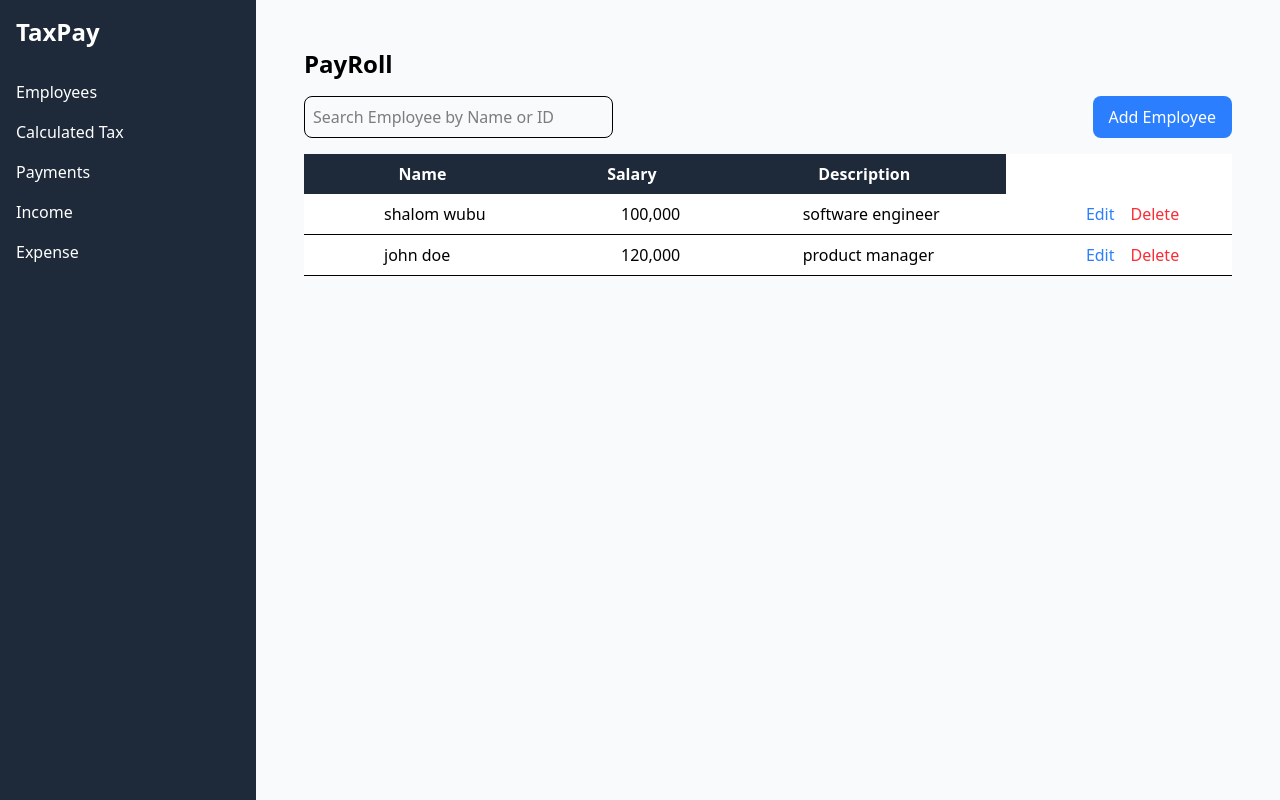
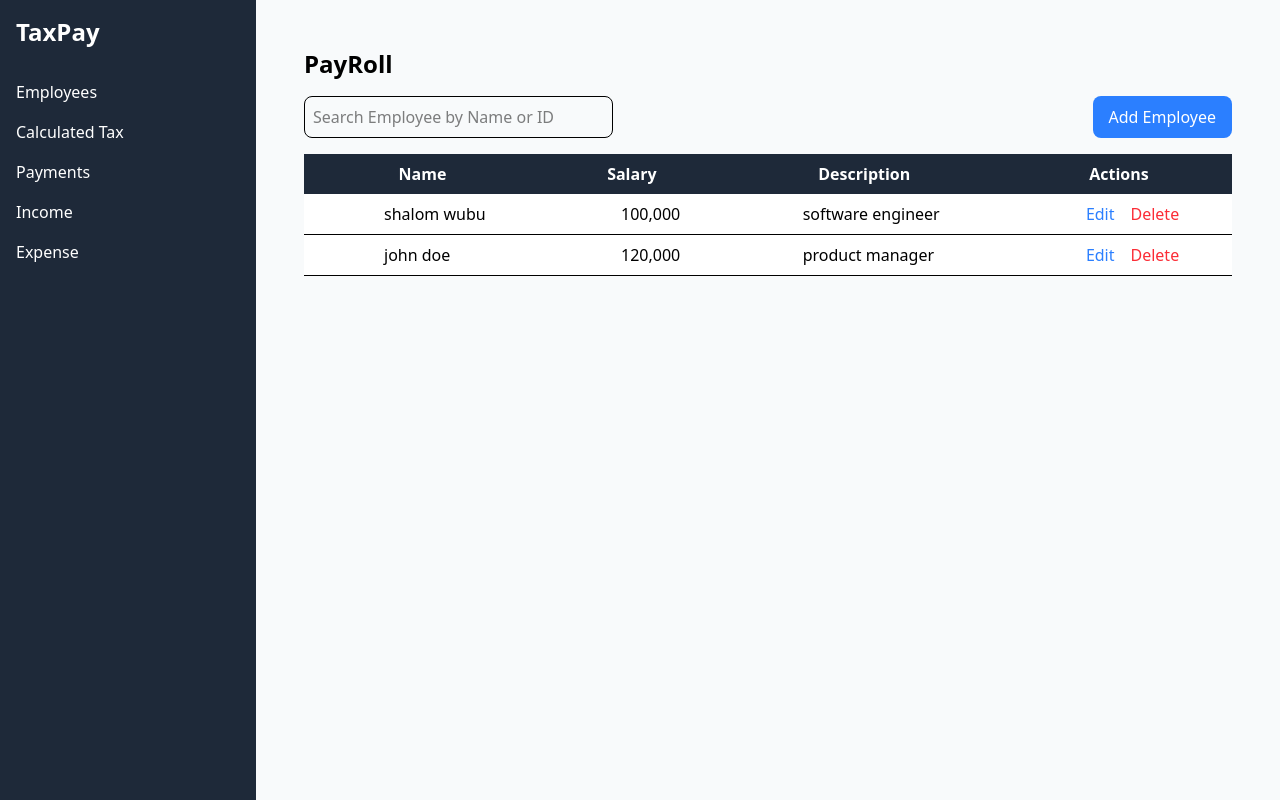
Before and after one commit to shagi09/TaxCollector-platform, a Next.js app in the folder my-app/: page /employees in a window 1280 px wide. Built offline with nearby package versions, Linux system fonts and the light colour scheme; no server answers.

Commit message:
minor changes

```diff
--- a/my-app/app/(root)/employees/page.tsx
+++ b/my-app/app/(root)/employees/page.tsx
@@ -128,12 +128,13 @@ const filteredEmployees = employees.filter(
                     Add Employee
                 </button>
             </div>
-            <table className="min-w-full bg-white">
+            <table className="min-w-full bg-white overflow-hidden">
                 <thead>
-                    <tr className="w-fullscreen bg-gray-800 text-white ">
+                    <tr className=" bg-gray-800 text-white ">
                         <th className="py-2">Name</th>
                         <th className="py-2">Salary</th>
                         <th className="py-2">Description</th>
+                        <th className="py-2">Actions</th>
                     </tr>
                 </thead>
                 <tbody>
```
